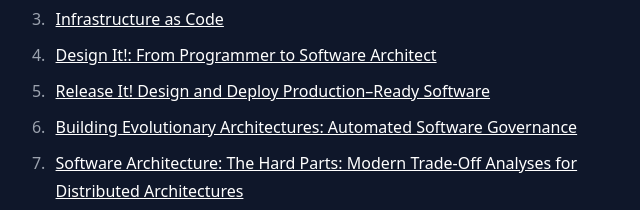
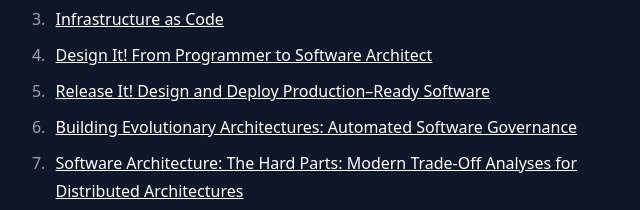
Before and after one commit to Almaz-KG/almaz-kg.github.io, an Astro site in the folder astro/: page /books/2024-books in a window 1280 px wide. Shown: the part 287-497 px from the top of the page, 319-959 px from the left. Built offline with nearby package versions, Linux system fonts and the light colour scheme; Astro itself is replaced by a stand-in of ours.

Commit message:
[astro] Books page minor fix

```diff
--- a/astro/src/pages/books/2024-books.md
+++ b/astro/src/pages/books/2024-books.md
@@ -9,7 +9,7 @@
 1. [Designing Data-Intensive Applications](https://www.amazon.co.uk/dp/1449373321)
 1. [The Staff Engineer's Path: A Guide For Individual Contributors Navigating Growth and Change](https://www.amazon.co.uk/dp/1098118731)
 1. [Infrastructure as Code](https://www.amazon.co.uk/dp/1491924357)
-1. [Design It!: From Programmer to Software Architect](https://www.amazon.co.uk/dp/1680502093)
+1. [Design It! From Programmer to Software Architect](https://www.amazon.co.uk/dp/1680502093)
 1. [Release It! Design and Deploy Production–Ready Software](https://www.amazon.co.uk/dp/1680502395)
 1. [Building Evolutionary Architectures: Automated Software Governance](https://www.amazon.co.uk/dp/1492097543/)
 1. [Software Architecture: The Hard Parts: Modern Trade-Off Analyses for Distributed Architectures](https://www.amazon.co.uk/dp/1492086894)
```
